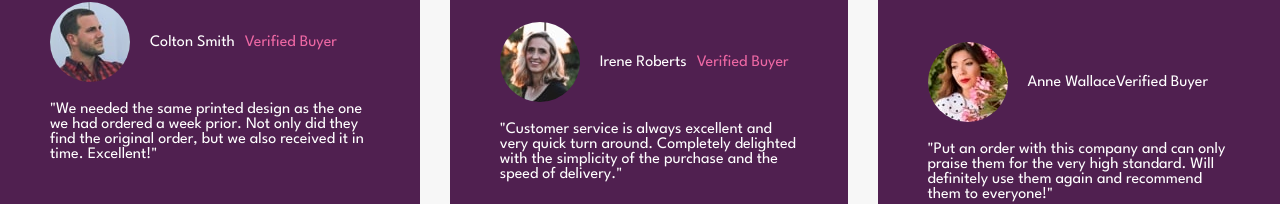
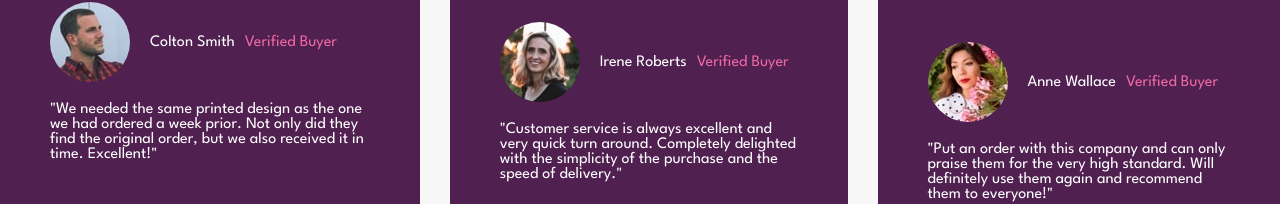
Before and after one commit to GabrielSll/teste-gocase, a plain HTML site: page index.html in a window 1280 px wide. Shown: the part 1278-1482 px from the top of the page. Drawn offline with Linux system fonts and the light colour scheme.

Commit message:
Alteração no ultimo comentario

```diff
--- a/index.html
+++ b/index.html
@@ -91,7 +91,7 @@
     </div>
 
     <div class="comentario comentario-3">
-      <div class="perfil"><img src="./images/image-anne.jpg" alt="">Anne Wallace <div class="verifiedcor-2"> Verified Buyer</div></div>
+      <div class="perfil"><img src="./images/image-anne.jpg" alt="">Anne Wallace <div class="verified cor-2"> Verified Buyer</div></div>
 
       <div class="descricao-comentario">
         "Put an order with this company and can only praise them for the very high
```
